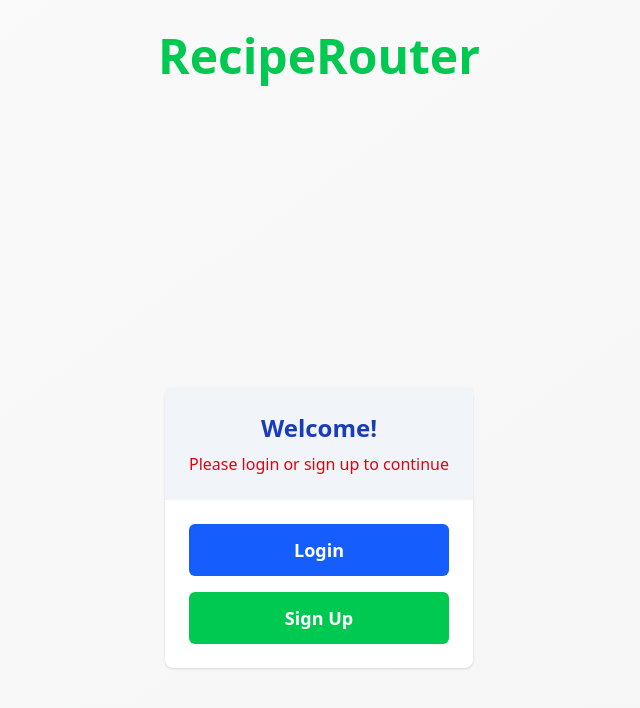
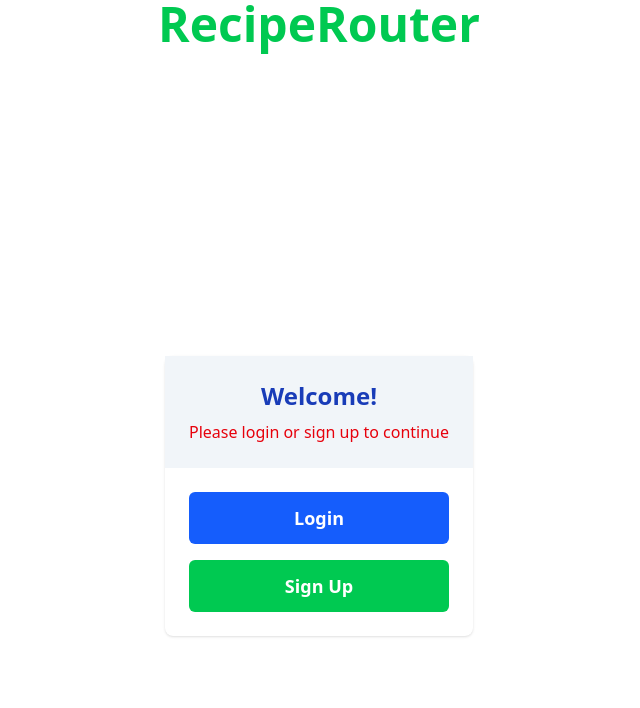
Before and after one commit to pwest1/recipe-meal-planner, a React (Vite) app in the folder frontend/: page / in a window 1280 px wide. Shown: the top 708 px of the page, without its empty margins (321-961 px from the left). Built offline with nearby package versions, Linux system fonts and the light colour scheme; no server answers.

Commit message:
-inline simple header layout in main component

```diff
--- a/frontend/src/App.tsx
+++ b/frontend/src/App.tsx
@@ -11,18 +11,17 @@ function App() {
   }
 
   return (
-    <div className="min-h-screen bg-gradient-to-br from-neutral-50 to-neutral-100 animate-in">
-      <div className="max-w-6xl mx-auto p-4 sm:p-6 lg:p-8">
-        <header className="text-center mb-8 lg:mb-12">
+
+
+        <main className="animate-fade-in">
+           <header className="text-center mb-8 lg:mb-12">
           <h1 className="text-4xl lg:text-5xl font-bold mb-4 text-green-500 gradient-text text-balance">
             RecipeRouter
           </h1>
         </header>
-        <main className="animate-fade-in">
           {isAuthenticated ? <AuthenticatedView /> : <UnauthenticatedView />}
         </main>
-      </div>
-    </div>
+
   );
 }
 
```
